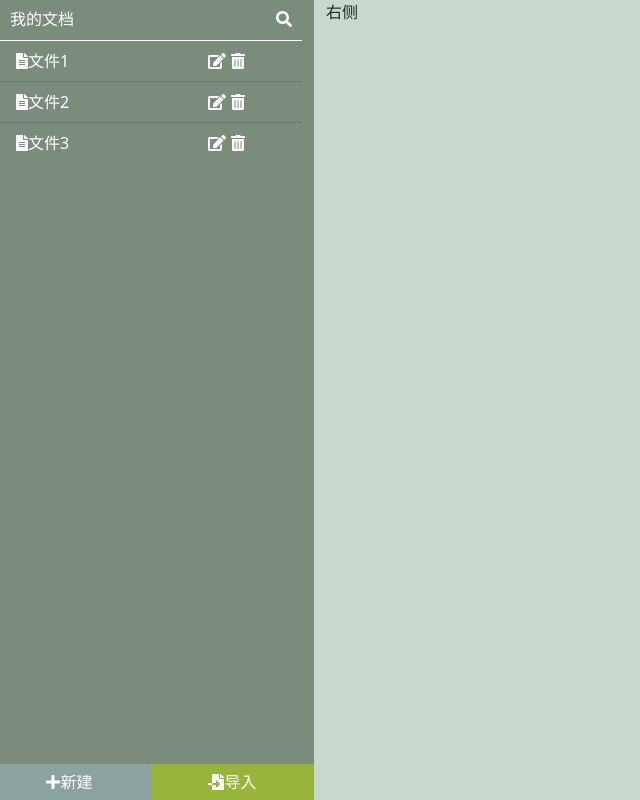
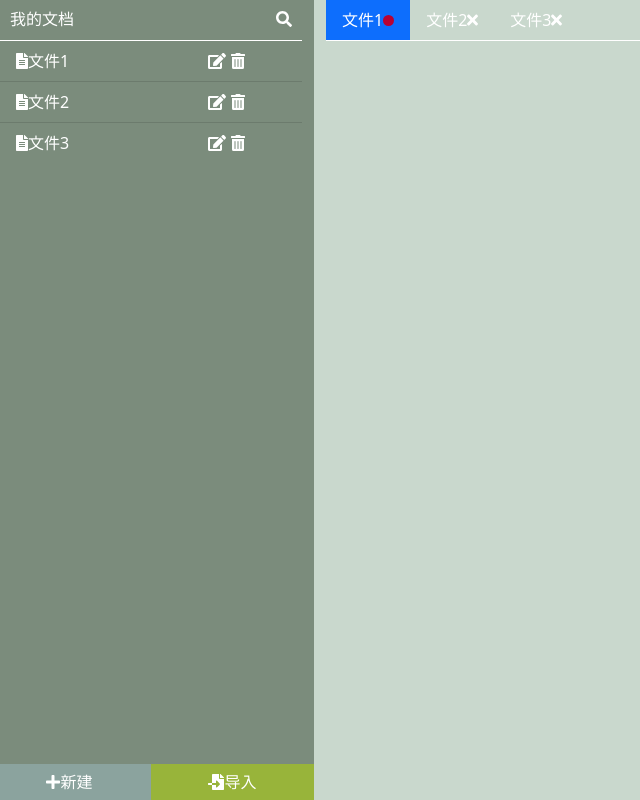
Before and after one commit to hzc168/react-electron-markdown, a React (Create React App) app: page / in a window 1280 px wide. Shown: the whole page, without its empty margins (0-640 px from the left). Built offline with nearby package versions, Linux system fonts and the light colour scheme.

Commit message:
新增TabList

```diff
--- a/package.json
+++ b/package.json
@@ -43,6 +43,7 @@
     ]
   },
   "devDependencies": {
+    "classnames": "^2.3.1",
     "concurrently": "^6.2.0",
     "cross-env": "^7.0.3",
     "electron": "^13.1.7",
--- a/src/App.js
+++ b/src/App.js
@@ -6,6 +6,7 @@ import initFiles from './utils/initFiles'
 import FileList from './components/FileList'
 import ButtonItem from './components/ButtomItem'
 import { faPlus, faFileImport } from '@fortawesome/free-solid-svg-icons'
+import TabList from './components/TabList'
 
 // 自定义左侧容器
 let LeftDiv = styled.div.attrs({
@@ -65,7 +66,15 @@ function App() {
                     </div>
 
                 </LeftDiv>
-                <RightDiv>右侧</RightDiv>
+                <RightDiv>
+                    <TabList
+                     files={initFiles}
+                     unSaveItems={['1']}
+                     activeItem={'1'}
+                     clickItem={(id) => {console.log(id)}}
+                     closeItem={(id) => {console.log(id)}}
+                     ></TabList>
+                </RightDiv>
             </div>
         </div>
     );
--- /dev/null
+++ b/src/components/TabList.js
@@ -0,0 +1,87 @@
+import React from 'react'
+import PropTypes from 'prop-types'
+import styled from 'styled-components'
+import classNames from 'classnames'
+import { FontAwesomeIcon } from '@fortawesome/react-fontawesome'
+import { faTimes } from '@fortawesome/free-solid-svg-icons'
+
+// 自定义 ul 标签
+let TabUl = styled.ul.attrs({
+    className: 'nav nav-pills'
+})`
+    border-bottom: 1px solid #fff;
+    li a{
+        color: #fff;
+        border-radius: 0px !important;
+    }
+    li a:active {
+        background-color: #3e403f !important;
+    }
+    .nav-link.unSaveMark .rounded-circle {
+        width: 11px;
+        height: 11px;
+        display: inline-block;
+        background-color: #b80233;
+    }
+    .nav-link.unSaveMark .icon-close {
+        display: none;
+    }
+    .nav-link.unSaveMark:hover .icon-close {
+        display: inline-block;
+    }
+    .nav-link.unSaveMark:hover .rounded-circle {
+        display: none;
+    }
+`
+
+const TabList = ({ files, activeItem, unSaveItems, clickItem, closeItem }) => {
+    return (
+        <TabUl>
+            {
+                files.map(file => {
+                    // 定义变量控制未保存状态
+                    let unSaveMark = unSaveItems.includes(file.id)
+
+                    // 组合类名
+                    let finalClass = classNames({
+                        "nav-link": true,
+                        "active": activeItem === file.id,
+                        "unSaveMark": unSaveMark
+                    })
+                    return <li className="nav-item" key={file.id}>
+                        <a
+                            href="#"
+                            className={finalClass}
+                            onClick={(e) => { e.preventDefault(); clickItem(file.id) }}
+                        >
+                            {file.title}
+                            <span className="ml-2 icon-close"
+                                onClick={(e) => {
+                                    e.stopPropagation();
+                                    closeItem(file.id)
+                                }}
+                            >
+                                <FontAwesomeIcon icon={faTimes}></FontAwesomeIcon>
+                            </span>
+                            {unSaveMark && <span className="ml-2 rounded-circle"></span> }
+                        </a>
+                    </li>
+                })
+            }
+        </TabUl>
+    )
+}
+
+TabList.propTypes = {
+    files: PropTypes.array,
+    activeItem: PropTypes.string,
+    unSaveItems: PropTypes.array,
+    clickItem: PropTypes.func,
+    closeItem: PropTypes.func
+}
+
+TabList.defaultProps = {
+    unSaveItems: []
+}
+
+export default TabList
```
